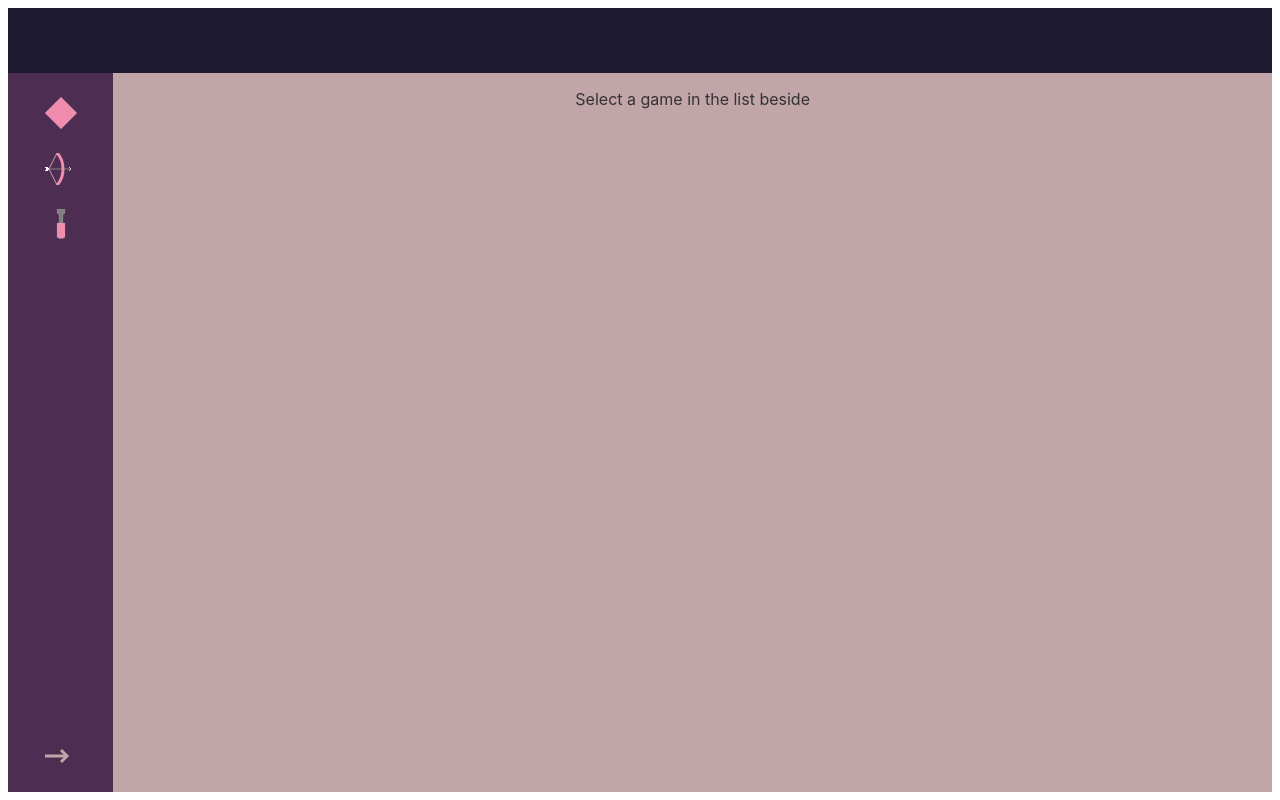
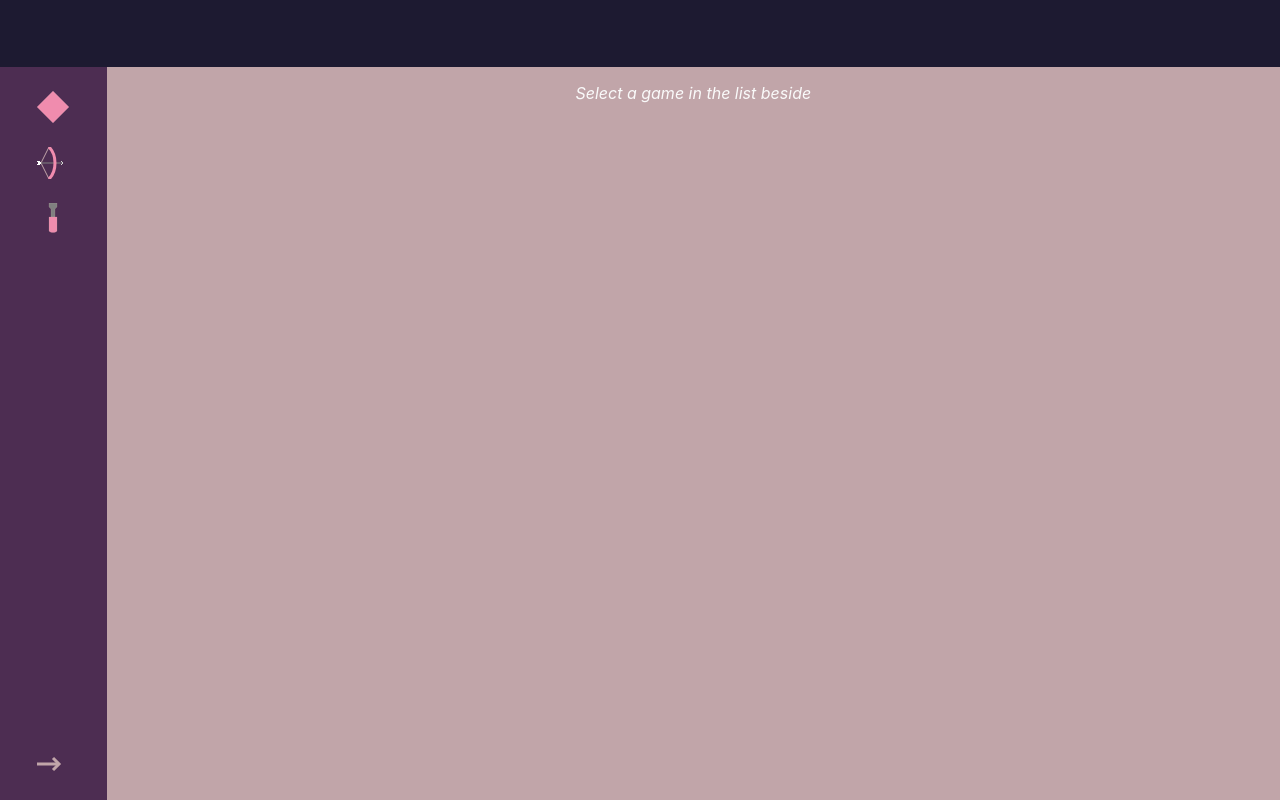
Before and after one commit to Nekika/launcher, a Svelte app: page / in a window 1280 px wide. Built offline with nearby package versions, Linux system fonts and the light colour scheme.

Commit message:
Updating global CSS

```diff
--- a/public/global.css
+++ b/public/global.css
@@ -5,9 +5,9 @@ html, body {
 }
 
 body {
-	color: #333;
+	color: #FAFAFA;
 	margin: 0;
-	padding: 8px;
+	/*padding: 8px;*/
 	box-sizing: border-box;
 	font-family: -apple-system, BlinkMacSystemFont, "Segoe UI", Roboto, Oxygen-Sans, Ubuntu, Cantarell, "Helvetica Neue", sans-serif;
 }
@@ -61,3 +61,7 @@ button:not(:disabled):active {
 button:focus {
 	border-color: #666;
 }
+
+.hint {
+	font-style: italic;
+}
```
